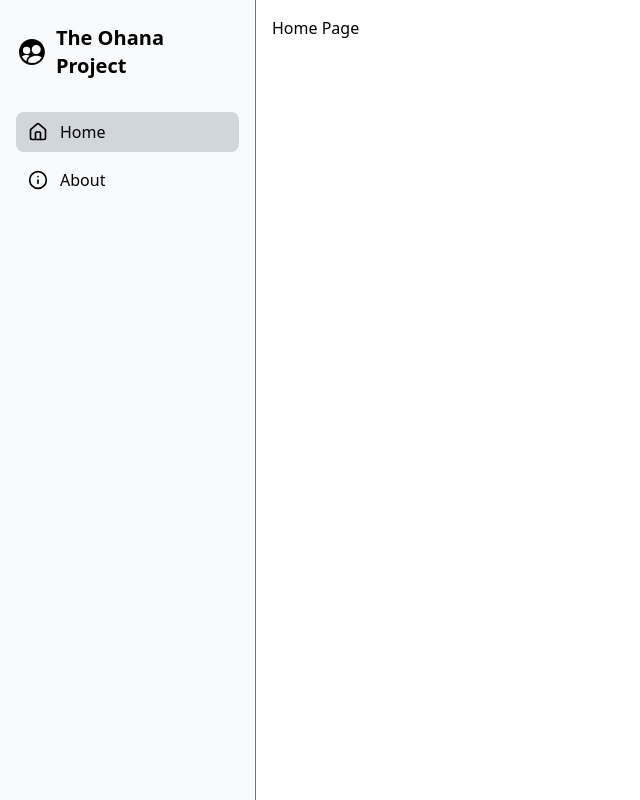
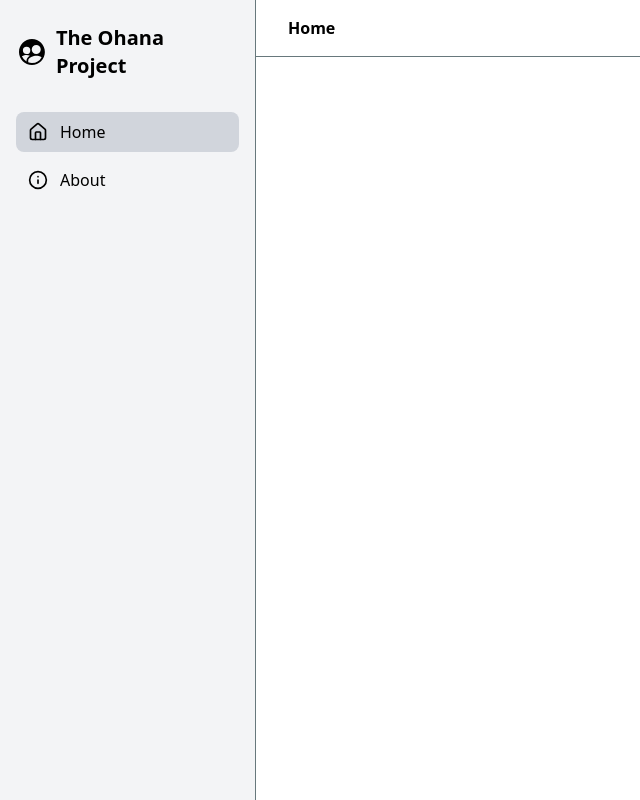
Before and after one commit to n1zen/the-ohana-project, a React (Vite) app in the folder frontend/: page / in a window 1280 px wide. Shown: the whole page, without its empty margins (0-640 px from the left). Built offline with nearby package versions, Linux system fonts and the light colour scheme.

Commit message:
header changes

```diff
--- a/frontend/src/components/Header.tsx
+++ b/frontend/src/components/Header.tsx
@@ -1,7 +1,11 @@
-function Header() {
+interface HeaderProps {
+  title: string;
+}
+
+function Header({title}: HeaderProps) {
   return (
-    <header>
-      <h1 className="">Header</h1>
+    <header className="py-4 pl-8 border-b border-mist-500">
+      <h1 className="text-md font-semibold">{title}</h1>
     </header>
   );
 }
--- a/frontend/src/components/Sidebar.tsx
+++ b/frontend/src/components/Sidebar.tsx
@@ -3,7 +3,7 @@ import Nav from "./Nav";
 
 function Sidebar() {
   return (
-    <div className="flex-col w-64 bg-gray-50 border-r border-mist-500 p-4 shrink-0">
+    <div className="flex-col w-64 bg-gray-100 border-r border-mist-500 p-4 shrink-0">
       {/* Title - Logo */}
       <TitleLogo />
       {/* Nav links */}
--- a/frontend/src/layouts/AppLayout.tsx
+++ b/frontend/src/layouts/AppLayout.tsx
@@ -5,7 +5,7 @@ function AppLayout() {
   return (
     <div className="flex min-h-screen">
       <Sidebar />
-      <main className="flex-1 p-4">
+      <main className="flex-1">
         <Outlet />
       </main>
     </div>
--- a/frontend/src/pages/AboutPage.tsx
+++ b/frontend/src/pages/AboutPage.tsx
@@ -1,7 +1,9 @@
+import Header from "../components/Header";
+
 function AboutPage() {
   return (
     <section>
-      <h4>About</h4>
+      <Header title="About" />
     </section>
   );
 }
--- a/frontend/src/pages/HomePage.tsx
+++ b/frontend/src/pages/HomePage.tsx
@@ -1,7 +1,9 @@
+import Header from "../components/Header"
+
 function HomePage() {
   return (
     <section>
-      <h4>Home Page</h4>
+      <Header title="Home"/>
     </section>
   );
 }
```
